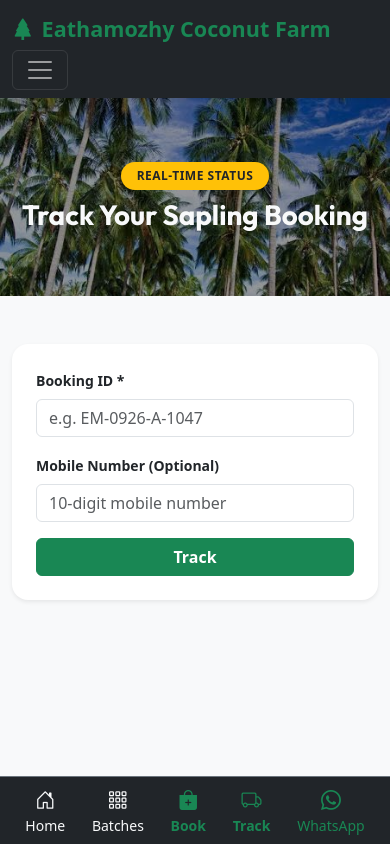
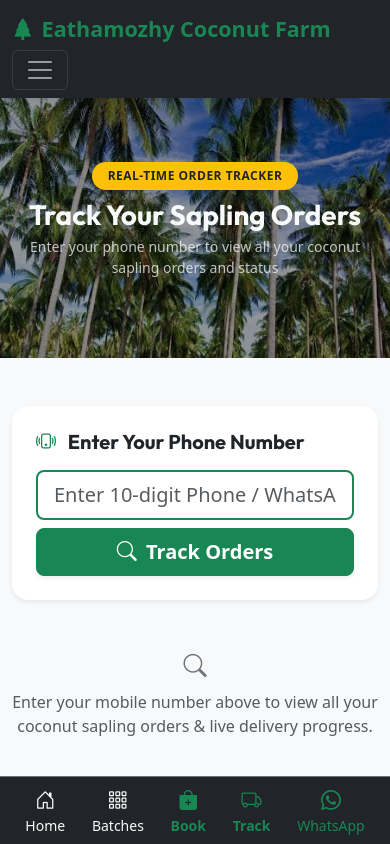
Before and after one commit to Rajeenth/new_test, a Next.js app: page /tracking in a window 390 px wide. Shown: the top 844 px of the page. Built offline with nearby package versions, Linux system fonts and the light colour scheme.

Commit message:
Update order tracking to search solely by phone number and list all customer orders with status timelines

```diff
--- a/src/app/api/bookings/route.ts
+++ b/src/app/api/bookings/route.ts
@@ -11,6 +11,11 @@ export async function POST(request: Request) {
   }
 }
 
-export async function GET() {
+export async function GET(request: Request) {
+  const { searchParams } = new URL(request.url);
+  const mobile = searchParams.get('mobile');
+  if (mobile) {
+    return NextResponse.json(DataStore.getBookingsByMobile(mobile));
+  }
   return NextResponse.json(DataStore.getBookings());
 }
--- a/src/app/tracking/page.tsx
+++ b/src/app/tracking/page.tsx
@@ -6,32 +6,36 @@ import Link from 'next/link';
 
 function TrackingContent() {
   const searchParams = useSearchParams();
-  const initialId = searchParams.get('id') || '';
-  const initialMobile = searchParams.get('mobile') || '';
+  const initialMobile = searchParams.get('mobile') || searchParams.get('id') || '';
 
-  const [bookingId, setBookingId] = useState(initialId);
   const [mobile, setMobile] = useState(initialMobile);
-  const [booking, setBooking] = useState<any>(null);
+  const [bookings, setBookings] = useState<any[]>([]);
   const [searched, setSearched] = useState(false);
   const [loading, setLoading] = useState(false);
   const [error, setError] = useState('');
 
-  const fetchTracking = async (id: string, mob: string) => {
-    if (!id) return;
+  const fetchOrders = async (mob: string) => {
+    const cleanMob = mob.trim();
+    if (!cleanMob) return;
     setLoading(true);
     setError('');
 
     try {
-      const res = await fetch(`/api/bookings/${encodeURIComponent(id)}?mobile=${encodeURIComponent(mob)}`);
+      const res = await fetch(`/api/bookings?mobile=${encodeURIComponent(cleanMob)}`);
       if (res.ok) {
         const data = await res.json();
-        setBooking(data);
+        if (Array.isArray(data) && data.length > 0) {
+          setBookings(data);
         } else {
-        setBooking(null);
-        setError('No booking found matching that Booking ID and Mobile number.');
+          setBookings([]);
+          setError(`No coconut sapling orders found registered with phone number "${cleanMob}".`);
+        }
+      } else {
+        setBookings([]);
+        setError('Unable to fetch orders. Please try again.');
       }
     } catch (err) {
-      setError('Error fetching tracking info.');
+      setError('Error fetching tracking info. Please check network.');
     } finally {
       setLoading(false);
       setSearched(true);
@@ -39,18 +43,17 @@ function TrackingContent() {
   };
 
   useEffect(() => {
-    if (initialId) {
-      fetchTracking(initialId, initialMobile);
+    if (initialMobile) {
+      fetchOrders(initialMobile);
     }
-  }, [initialId, initialMobile]);
+  }, [initialMobile]);
 
   const handleSearch = (e: React.FormEvent) => {
     e.preventDefault();
-    fetchTracking(bookingId, mobile);
+    fetchOrders(mobile);
   };
 
-  const steps = ['Confirmed', 'Preparing', 'Packed', 'Dispatched', 'Delivered'];
-  const currentStepIndex = booking ? steps.indexOf(booking.bookingStatus) : -1;
+  const steps = ['Payment review', 'Confirmed', 'Preparing', 'Packed', 'Dispatched', 'Delivered'];
 
   return (
     <>
@@ -65,73 +68,97 @@ function TrackingContent() {
           }}
         ></div>
         <div className="container position-relative py-3">
-          <span className="badge bg-warning text-dark px-3 py-2 rounded-pill mb-2 fw-bold">REAL-TIME STATUS</span>
-          <h1 className="fw-bold mb-0 text-light">Track Your Sapling Booking</h1>
+          <span className="badge bg-warning text-dark px-3 py-2 rounded-pill mb-2 fw-bold">REAL-TIME ORDER TRACKER</span>
+          <h1 className="fw-bold mb-0 text-light">Track Your Sapling Orders</h1>
+          <p className="text-light opacity-75 small mt-1">Enter your phone number to view all your coconut sapling orders and status</p>
         </div>
       </section>
 
       <section className="py-5 bg-light">
-        <div className="container" style={{ maxWidth: '800px' }}>
+        <div className="container" style={{ maxWidth: '850px' }}>
 
-          {/* Search Card */}
-          <div className="card border-0 shadow-sm rounded-4 p-4 mb-5 bg-white">
-            <form onSubmit={handleSearch} className="row g-3 align-items-end">
-              <div className="col-md-5">
-                <label className="form-label small fw-bold text-dark">Booking ID *</label>
+          {/* Phone Number Only Search Card */}
+          <div className="card border-0 shadow-sm rounded-4 p-4 mb-4 bg-white">
+            <h5 className="fw-bold text-dark mb-3"><i className="bi bi-phone-vibrate me-2 text-success"></i> Enter Your Phone Number</h5>
+            <form onSubmit={handleSearch} className="row g-2 align-items-center">
+              <div className="col-md-9">
                 <input
-                  type="text"
-                  className="form-control"
-                  placeholder="e.g. EM-0926-A-1047"
-                  value={bookingId}
-                  onChange={e => setBookingId(e.target.value)}
+                  type="tel"
+                  className="form-control form-control-lg border-2 border-success"
+                  placeholder="Enter 10-digit Phone / WhatsApp Number..."
+                  value={mobile}
+                  onChange={e => setMobile(e.target.value)}
                   required
                 />
               </div>
 
-              <div className="col-md-5">
-                <label className="form-label small fw-bold text-dark">Mobile Number (Optional)</label>
-                <input
-                  type="tel"
-                  className="form-control"
-                  placeholder="10-digit mobile number"
-                  value={mobile}
-                  onChange={e => setMobile(e.target.value)}
-                />
-              </div>
-
-              <div className="col-md-2">
-                <button type="submit" className="btn btn-success fw-bold w-100" disabled={loading}>
-                  {loading ? 'Searching...' : 'Track'}
+              <div className="col-md-3">
+                <button type="submit" className="btn btn-success btn-lg fw-bold w-100 shadow-sm" disabled={loading}>
+                  {loading ? (
+                    <span><span className="spinner-border spinner-border-sm me-1"></span> Searching...</span>
+                  ) : (
+                    <span><i className="bi bi-search me-1"></i> Track Orders</span>
+                  )}
                 </button>
               </div>
             </form>
           </div>
 
           {error && (
-            <div className="alert alert-danger rounded-4 p-4 text-center mb-4">
-              <i className="bi bi-exclamation-triangle-fill fs-4 d-block mb-2"></i>
-              {error}
+            <div className="alert alert-warning rounded-4 p-4 text-center mb-4 border-warning shadow-sm">
+              <i className="bi bi-exclamation-triangle-fill fs-3 text-warning d-block mb-2"></i>
+              <h6 className="fw-bold text-dark">{error}</h6>
+              <small className="text-muted">Double check your mobile number or contact farm support for help.</small>
             </div>
           )}
 
-          {booking && (
-            <div className="card border-0 shadow-lg rounded-4 p-4 bg-white">
-              <div className="d-flex flex-wrap justify-content-between align-items-center border-bottom pb-3 mb-4">
+          {/* Orders List Result */}
+          {bookings.length > 0 && (
             <div>
-                  <small className="text-muted text-uppercase d-block">Booking ID</small>
-                  <h3 className="fw-bold text-success mb-0">{booking.bookingId}</h3>
+              <div className="d-flex justify-content-between align-items-center mb-3 px-1">
+                <h5 className="fw-bold text-dark mb-0">Your Orders ({bookings.length})</h5>
+                <small className="text-muted">Showing all orders for <strong>{mobile}</strong></small>
               </div>
+
+              <div className="d-flex flex-column gap-4">
+                {bookings.map((booking) => {
+                  const currentStepIndex = steps.indexOf(booking.bookingStatus) !== -1
+                    ? steps.indexOf(booking.bookingStatus)
+                    : 0;
+
+                  const whatsappMsg =
+`🌴 *ORDER INQUIRY - EATHAMOZHY COCONUT FARM*
+
+*Booking ID:* ${booking.bookingId}
+*Customer:* ${booking.customerName}
+*Saplings:* ${booking.quantity} Saplings (${booking.batchCode})
+*Status:* ${booking.bookingStatus}
+
+I would like an update on my order status. Thank you!`;
+                  const waUrl = `https://wa.me/919486880641?text=${encodeURIComponent(whatsappMsg)}`;
+
+                  return (
+                    <div key={booking.id || booking.bookingId} className="card border-0 shadow-lg rounded-4 p-4 bg-white">
+
+                      {/* Header */}
+                      <div className="d-flex flex-wrap justify-content-between align-items-center border-bottom pb-3 mb-3">
                         <div>
-                  <span className="badge bg-success fs-6 me-2">PAID</span>
-                  <span className="badge bg-dark fs-6">{booking.bookingStatus}</span>
+                          <small className="text-muted text-uppercase d-block fw-bold">BOOKING REFERENCE</small>
+                          <h4 className="fw-bold text-success mb-0">{booking.bookingId}</h4>
+                          <small className="text-secondary">{new Date(booking.createdAt).toLocaleDateString()} at {new Date(booking.createdAt).toLocaleTimeString([], { hour: '2-digit', minute: '2-digit' })}</small>
+                        </div>
+                        <div className="text-end mt-2 mt-sm-0">
+                          <span className="badge bg-success fs-6 me-2 mb-1">PAID (₹{booking.totalAmount.toLocaleString()})</span>
+                          <span className={`badge fs-6 d-block d-sm-inline-block ${booking.bookingStatus === 'Payment review' ? 'bg-warning text-dark' : 'bg-dark'}`}>
+                            {booking.bookingStatus}
+                          </span>
                         </div>
                       </div>
 
-              {/* Status Timeline Bar */}
-              <div className="py-3 mb-4">
-                <h6 className="fw-bold text-dark mb-4 text-center">Fulfillment Timeline</h6>
-
-                <div className="position-relative mx-3">
+                      {/* Timeline Bar */}
+                      <div className="py-2 mb-4 bg-light p-3 rounded-4 border">
+                        <small className="fw-bold text-dark d-block text-center mb-3">FULFILLMENT TIMELINE</small>
+                        <div className="position-relative mx-2">
                           <div className="progress" style={{ height: '6px' }}>
                             <div
                               className="progress-bar bg-success"
@@ -139,18 +166,18 @@ function TrackingContent() {
                             ></div>
                           </div>
 
-                  <div className="d-flex justify-content-between position-relative mt-n3" style={{ marginTop: '-20px' }}>
+                          <div className="d-flex justify-content-between position-relative" style={{ marginTop: '-18px' }}>
                             {steps.map((st, idx) => {
                               const isDone = idx <= currentStepIndex;
                               return (
-                        <div key={st} className="text-center">
+                                <div key={st} className="text-center" style={{ width: '15%' }}>
                                   <div
                                     className={`rounded-circle d-inline-flex align-items-center justify-content-center border border-2 ${isDone ? 'bg-success text-white border-success' : 'bg-white text-muted border-secondary'}`}
-                            style={{ width: '32px', height: '32px', fontSize: '0.8rem' }}
+                                    style={{ width: '28px', height: '28px', fontSize: '0.75rem' }}
                                   >
                                     {isDone ? <i className="bi bi-check-lg"></i> : idx + 1}
                                   </div>
-                          <small className={`d-block mt-2 font-semibold ${isDone ? 'text-success fw-bold' : 'text-muted'}`}>
+                                  <small className={`d-block mt-1 extra-small ${isDone ? 'text-success fw-bold' : 'text-muted'}`}>
                                     {st}
                                   </small>
                                 </div>
@@ -160,56 +187,75 @@ function TrackingContent() {
                         </div>
                       </div>
 
-              {/* Order Info & Courier Dispatch Details */}
-              <div className="row g-3 bg-light p-3 rounded-4 border">
-                <div className="col-md-6">
-                  <small className="text-muted d-block">Batch Code:</small>
-                  <strong className="text-dark">{booking.batchCode}</strong>
+                      {/* Order Logistics Details */}
+                      <div className="row g-3 bg-light p-3 rounded-4 border small mb-3">
+                        <div className="col-md-4">
+                          <span className="text-muted d-block">Batch & Quantity:</span>
+                          <strong className="text-dark">{booking.quantity} Saplings ({booking.batchCode})</strong>
+                        </div>
+
+                        <div className="col-md-4">
+                          <span className="text-muted d-block">Preferred Courier:</span>
+                          <strong className="text-success">{booking.deliveryService || 'ST Couriers'}</strong>
+                        </div>
+
+                        <div className="col-md-4">
+                          <span className="text-muted d-block">Nearest Delivery Hub:</span>
+                          <strong className="text-dark">{booking.nearestHub || 'District Main Hub'}</strong>
                         </div>
 
                         <div className="col-md-6">
-                  <small className="text-muted d-block">Quantity:</small>
-                  <strong className="text-dark">{booking.quantity} Saplings</strong>
+                          <span className="text-muted d-block">Expected Delivery Date:</span>
+                          <strong className="text-dark">{booking.expectedDeliveryDate || 'As scheduled'}</strong>
                         </div>
 
                         <div className="col-md-6">
-                  <small className="text-muted d-block">Customer Name:</small>
-                  <strong className="text-dark">{booking.customerName} ({booking.district})</strong>
-                </div>
-
-                <div className="col-md-6">
-                  <small className="text-muted d-block">Booking Date:</small>
-                  <strong className="text-dark">{new Date(booking.createdAt).toLocaleDateString()}</strong>
+                          <span className="text-muted d-block">Delivery Address:</span>
+                          <span className="text-dark fw-bold">{booking.address}, {booking.district}, {booking.state} - {booking.pinCode}</span>
                         </div>
                       </div>
 
-              {/* Dispatch Info Block */}
+                      {/* Dispatch Courier Information */}
                       {booking.bookingStatus === 'Dispatched' || booking.bookingStatus === 'Delivered' ? (
-                <div className="alert alert-success border-success-subtle mt-4 p-3 rounded-3">
-                  <h6 className="fw-bold mb-2"><i className="bi bi-box-line me-2"></i> Shipment Dispatch Information</h6>
+                        <div className="alert alert-success border-success-subtle mb-3 p-3 rounded-3">
+                          <h6 className="fw-bold mb-2"><i className="bi bi-truck me-2"></i> Courier Dispatch Details</h6>
                           <div className="row g-2 small">
-                    <div className="col-6">Courier Partner: <strong>{booking.courierName || 'Professional Couriers'}</strong></div>
-                    <div className="col-6 text-end">Tracking ID: <strong className="font-monospace text-dark">{booking.trackingId || 'PR12948572IN'}</strong></div>
-                    <div className="col-6">Dispatch Date: <strong>{booking.dispatchDate || 'Recent'}</strong></div>
+                            <div className="col-6">Partner: <strong>{booking.courierName || 'Professional Couriers'}</strong></div>
+                            <div className="col-6 text-end">Tracking No: <strong className="font-monospace text-dark">{booking.trackingId || 'PR12948572IN'}</strong></div>
                           </div>
-                  <div className="mt-3 text-end">
+                          <div className="mt-2 text-end">
                             <a href={`https://www.google.com/search?q=${booking.trackingId}`} target="_blank" rel="noreferrer" className="btn btn-sm btn-success fw-bold">
-                      <i className="bi bi-box-arrow-up-right me-1"></i> Track Shipment on Courier Site
+                              <i className="bi bi-box-arrow-up-right me-1"></i> Track Shipment Online
                             </a>
                           </div>
                         </div>
                       ) : (
-                <div className="alert alert-info border-info-subtle mt-4 p-3 rounded-3 small">
-                  <i className="bi bi-clock-history me-2"></i> Your saplings are currently being carefully prepared and packaged in our nursery crate. Courier tracking details will appear here once dispatched.
+                        <div className="alert alert-info border-info-subtle mb-3 p-3 rounded-3 extra-small">
+                          <i className="bi bi-info-circle me-1"></i> <strong>Order Status:</strong> {booking.bookingStatus === 'Payment review' ? 'Payment is under review by farm admin. Stock reserved!' : 'Saplings are being prepared in our farm nursery crate.'}
                         </div>
                       )}
 
+                      {/* Action Links */}
+                      <div className="d-flex flex-wrap gap-2 justify-content-between align-items-center pt-2 border-top">
+                        <Link href={`/confirmation/${booking.bookingId}?name=${encodeURIComponent(booking.customerName)}&qty=${booking.quantity}&batch=${booking.batchCode}&amount=${booking.totalAmount}&mobile=${booking.whatsapp}&date=${encodeURIComponent(booking.expectedDeliveryDate || '')}&courier=${encodeURIComponent(booking.deliveryService || '')}&hub=${encodeURIComponent(booking.nearestHub || '')}`} className="btn btn-sm btn-outline-dark">
+                          <i className="bi bi-file-earmark-text me-1"></i> View Order Receipt
+                        </Link>
+                        <a href={waUrl} target="_blank" rel="noreferrer" className="btn btn-sm btn-success fw-bold">
+                          <i className="bi bi-whatsapp me-1"></i> WhatsApp Farm Admin
+                        </a>
+                      </div>
+
+                    </div>
+                  );
+                })}
+              </div>
             </div>
           )}
 
-          {!booking && searched && !error && (
+          {!searched && (
             <div className="text-center py-4 text-muted">
-              Enter a valid Booking ID above to trace status.
+              <i className="bi bi-search fs-3 d-block mb-2 text-secondary"></i>
+              Enter your mobile number above to view all your coconut sapling orders & live delivery progress.
             </div>
           )}
 
@@ -221,7 +267,7 @@ function TrackingContent() {
 
 export default function TrackingPage() {
   return (
-    <Suspense fallback={<div className="text-center py-5">Loading tracking...</div>}>
+    <Suspense fallback={<div className="text-center py-5">Loading order tracker...</div>}>
       <TrackingContent />
     </Suspense>
   );
```
Also changed, not shown: src/lib/dataStore.ts (+10 -0 lines). Lines whose indentation alone changed are shown as unchanged.
